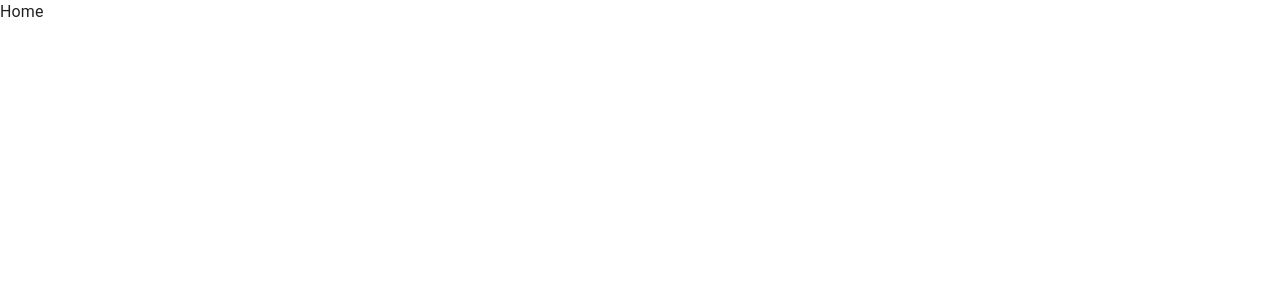
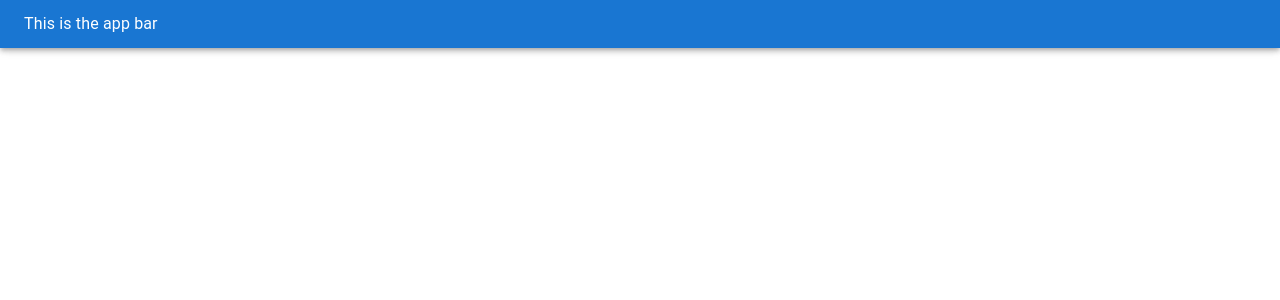
Before and after one commit to Kevin-Heleodoro/django_chatapp, a React (Vite) app in the folder frontend/: page / in a window 1280 px wide. Shown: the top 300 px of the page. Built offline with nearby package versions, Linux system fonts and the light colour scheme.

Commit message:
created theme for primaryAppBar

```diff
--- a/frontend/src/pages/Home.tsx
+++ b/frontend/src/pages/Home.tsx
@@ -1,4 +1,6 @@
 import { Box, CssBaseline } from "@mui/material";
+
+import PrimaryAppBar from "./templates/PrimaryAppBar";
 
 const Home = () => {
   return (
@@ -8,7 +10,7 @@ const Home = () => {
       }}
     >
       <CssBaseline />
-      Home
+      <PrimaryAppBar />
     </Box>
   );
 };
--- /dev/null
+++ b/frontend/src/pages/templates/PrimaryAppBar.tsx
@@ -0,0 +1,11 @@
+import { AppBar, Toolbar } from "@mui/material";
+
+const PrimaryAppBar = () => {
+  return (
+    <AppBar>
+      <Toolbar variant="dense">This is the app bar</Toolbar>
+    </AppBar>
+  );
+};
+
+export default PrimaryAppBar;
```
Also changed, not shown: frontend/src/theme/theme.tsx (added, +31 -0 lines).
